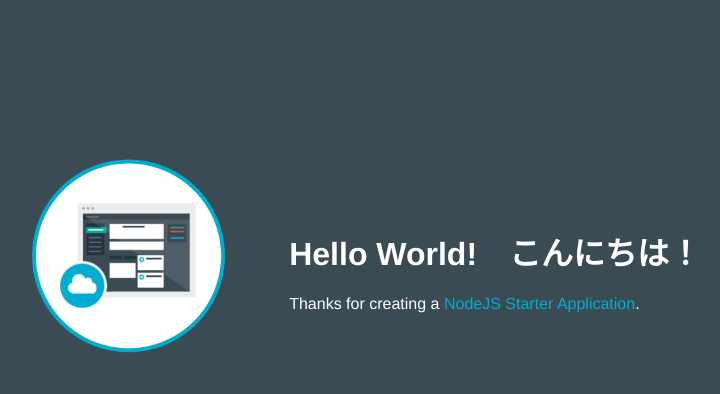
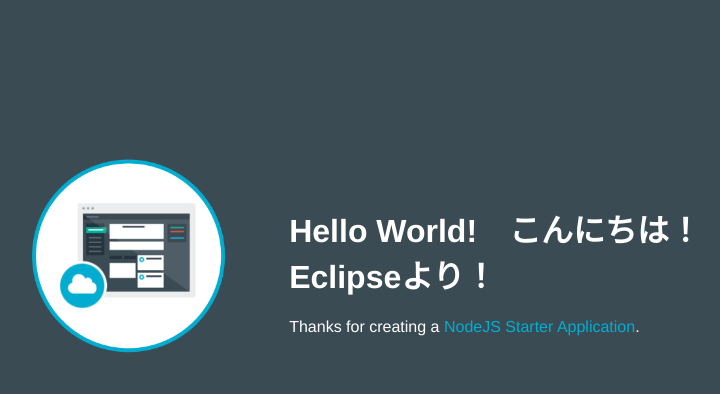
Before and after one commit to fkono/620-O060455-SampleNodeJs-1484109613661, a website: page public/index.html in a window 1280 px wide. Shown: the whole page, without its empty margins (253-973 px from the left). Drawn offline with Linux system fonts and the light colour scheme.

Commit message:
テスト

```diff
--- a/public/index.html
+++ b/public/index.html
@@ -16,7 +16,7 @@
           <img class = "newappIcon" src="images/newapp-icon.png">
         </td>
         <td>
-          <h1 id="message">Hello World!　こんにちは！</h1>
+          <h1 id="message">Hello World!　こんにちは！　Eclipseより！</h1>
           <p class='description'></p> Thanks for creating a <span class = "blue">NodeJS Starter Application</span>.
         </td>
       </tr>
```
